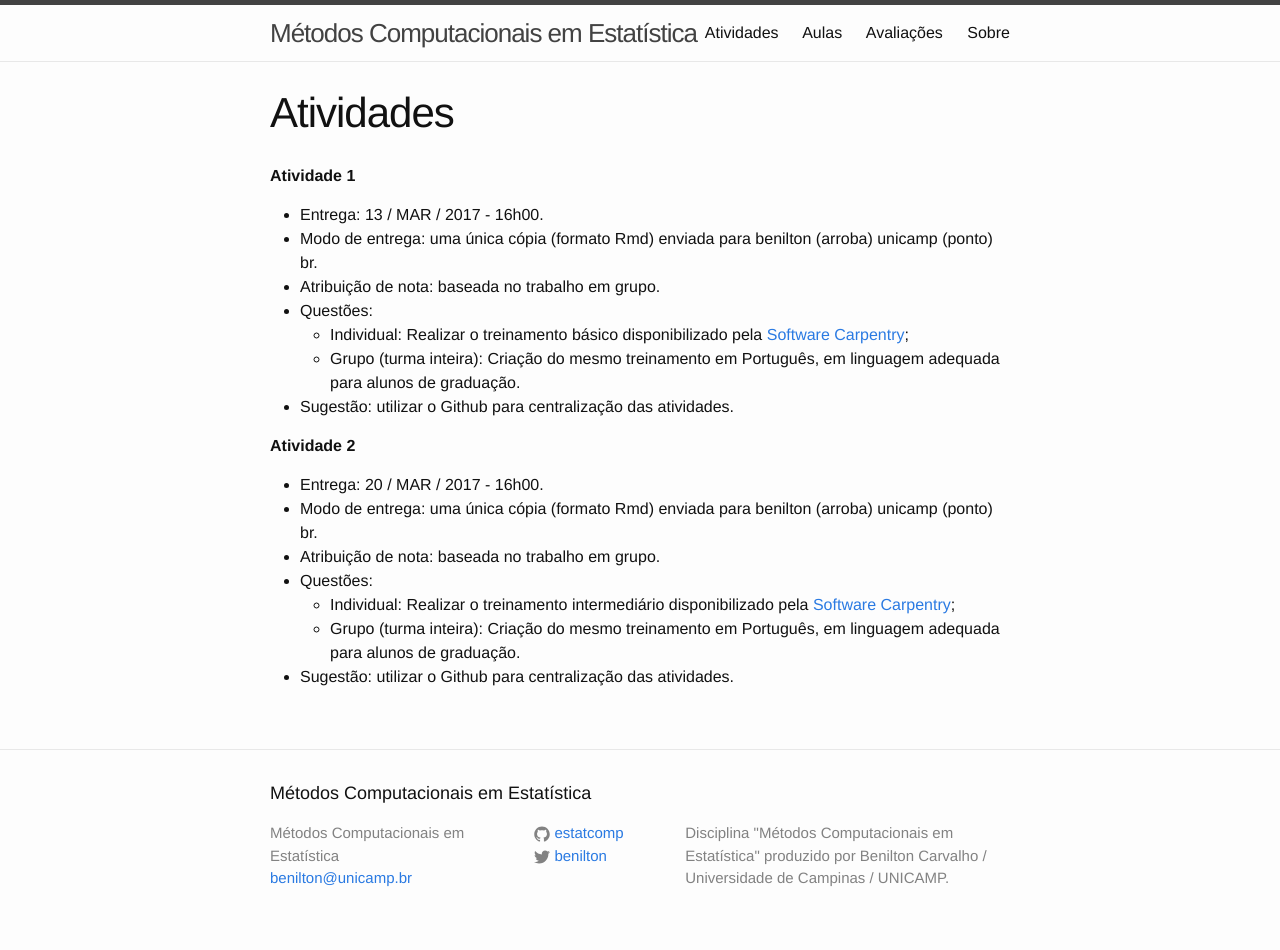
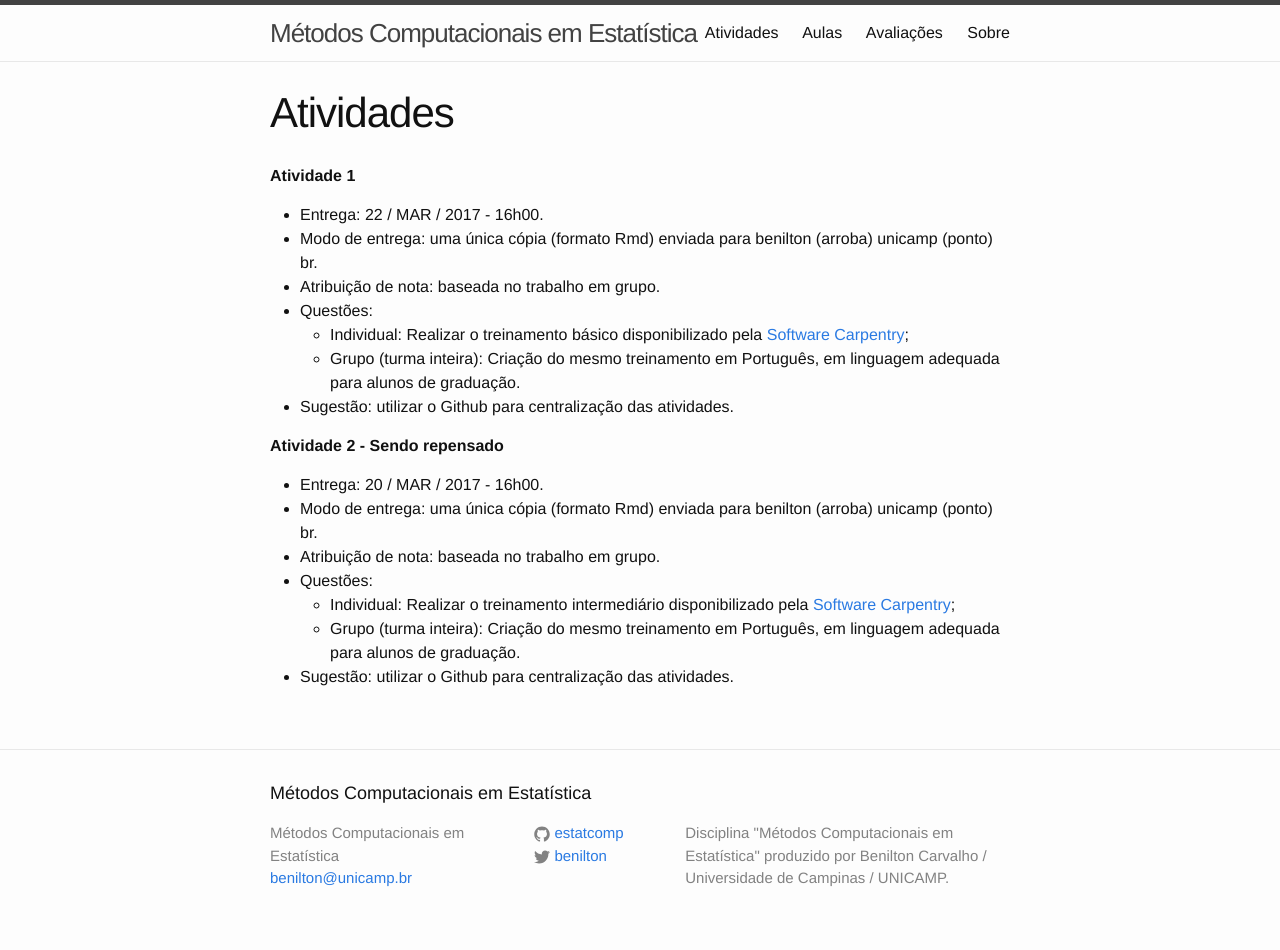
Before and after one commit to estatcomp/estatcomp.github.io, a Jekyll site: the page built from atividades.md, in a window 1280 px wide. Built offline with Jekyll 4.4.1, drawn with Linux system fonts in a browser that asks for light colours.

Commit message:
revisao de datas e ativ 2

```diff
--- a/atividades.md
+++ b/atividades.md
@@ -6,7 +6,7 @@ permalink: /atividades/
 
 **Atividade 1**
 
-- Entrega: 13 / MAR / 2017 - 16h00.
+- Entrega: 22 / MAR / 2017 - 16h00.
 - Modo de entrega: uma única cópia (formato Rmd) enviada para benilton (arroba) unicamp (ponto) br.
 - Atribuição de nota: baseada no trabalho em grupo.
 - Questões:
@@ -14,7 +14,7 @@ permalink: /atividades/
 	- Grupo (turma inteira): Criação do mesmo treinamento em Português, em linguagem adequada para alunos de graduação.
 - Sugestão: utilizar o Github para centralização das atividades.
 
-**Atividade 2**
+**Atividade 2 - Sendo repensado**
 
 - Entrega: 20 / MAR / 2017 - 16h00.
 - Modo de entrega: uma única cópia (formato Rmd) enviada para benilton (arroba) unicamp (ponto) br.
```
